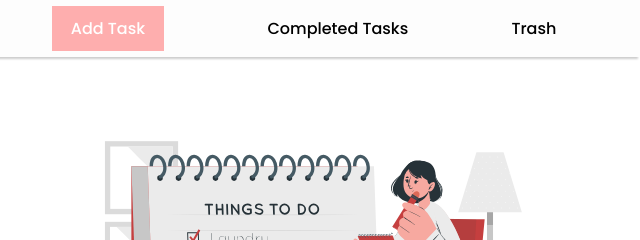
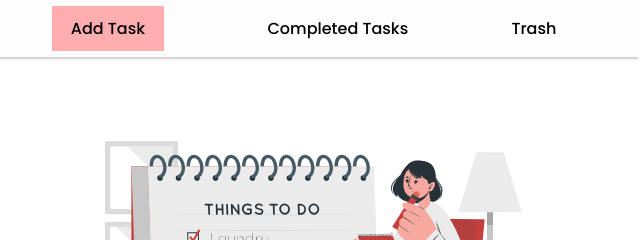
Before and after one commit to lawal-olaotan/Todo__app, a plain HTML site: page Todo_List/Home/index.html in a window 1280 px wide. Shown: the top 240 px of the page, 640-1280 px from the left. Drawn offline with nearby package versions, Linux system fonts and the light colour scheme.

Commit message:
fixing functionalities

```diff
--- a/Todo_List/css/style.scss
+++ b/Todo_List/css/style.scss
@@ -600,7 +600,7 @@
          .active__tab {
 
             background-color: #ff41416b;
-            color: #FFF;
+            color: #000;
             padding: .6rem 1.2rem;
 
 
```
Also changed, not shown: Todo_List/css/style.css.
